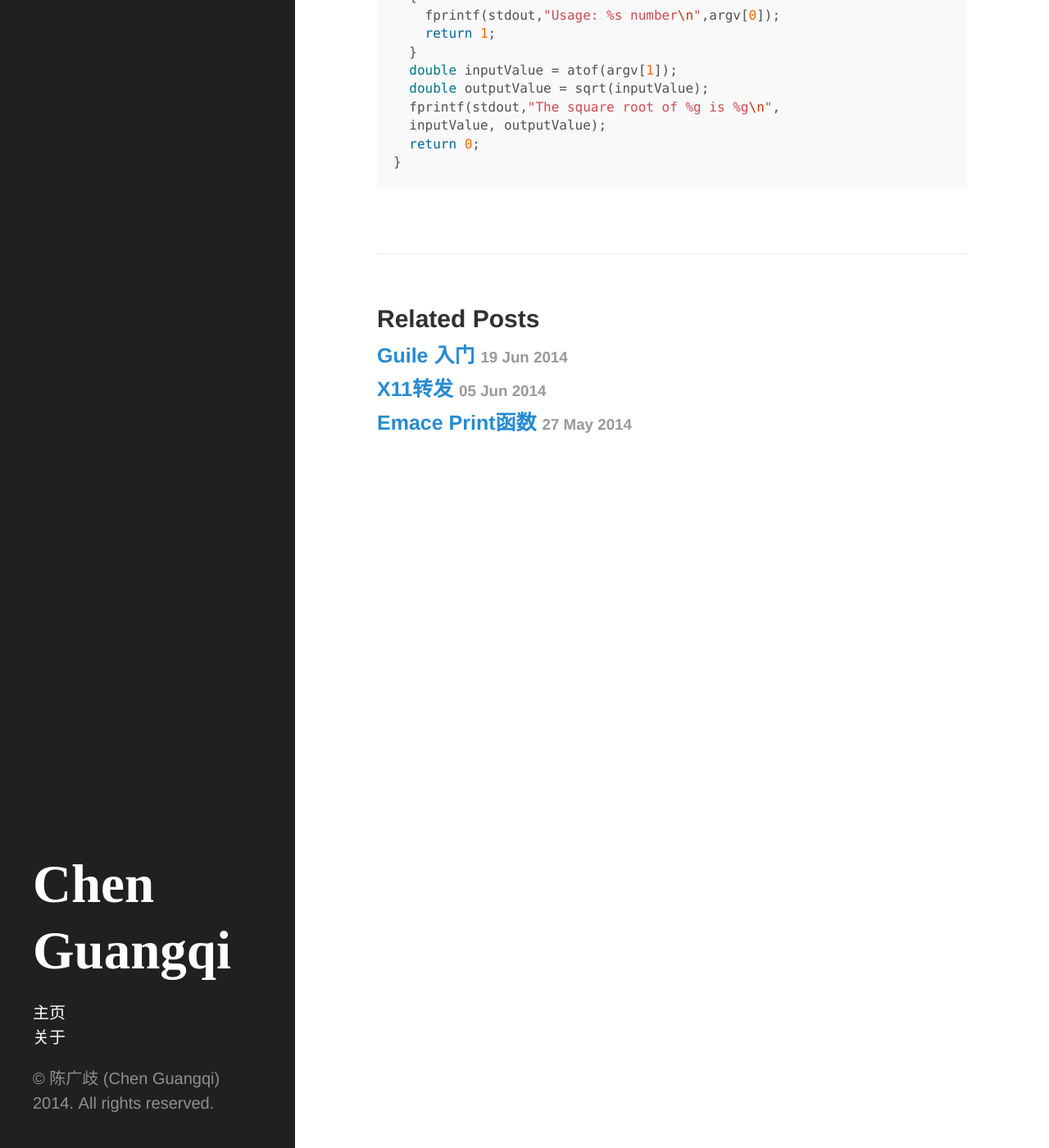
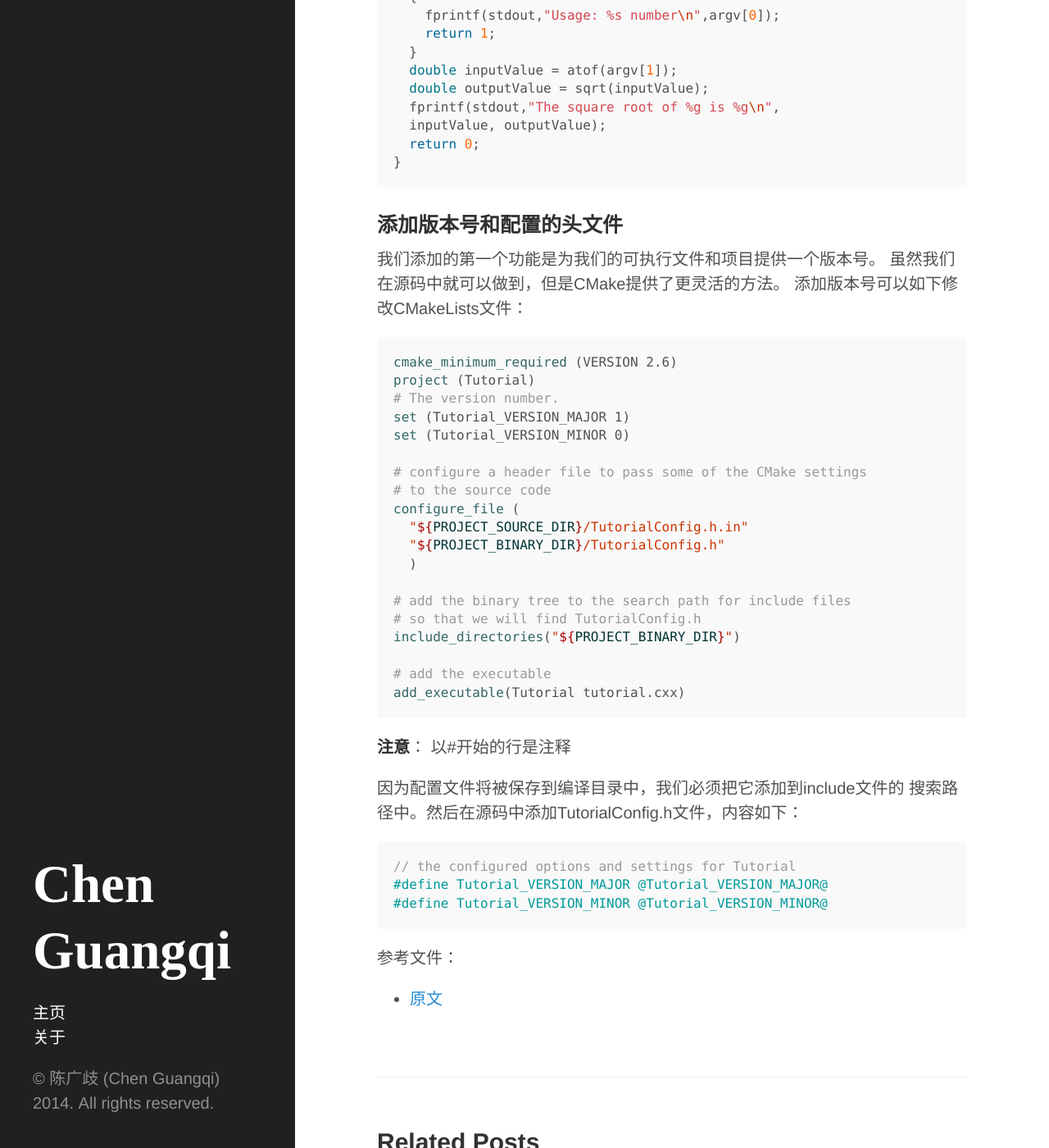
Before and after one commit to chenguangqi/chenguangqi.github.io, a Jekyll site: the page built from _posts/2014-07-31-CMake-Tutorial.md, in a window 1280 px wide and 1400 px high, scrolled down 766 px. Shown: the whole window at 82% size. Built offline with Jekyll 4.4.1, drawn with Linux system fonts in a browser that asks for light colours; Markdown is read by kramdown in place of the engine named in the settings.

Commit message:
Update 2014-07-31-CMake-Tutorial.md

````diff
--- a/_posts/2014-07-31-CMake-Tutorial.md
+++ b/_posts/2014-07-31-CMake-Tutorial.md
@@ -38,3 +38,46 @@ int main (int argc, char *argv[])
   return 0;
 }
 ```
+
+### 添加版本号和配置的头文件
+
+我们添加的第一个功能是为我们的可执行文件和项目提供一个版本号。
+虽然我们在源码中就可以做到，但是CMake提供了更灵活的方法。
+添加版本号可以如下修改CMakeLists文件：
+
+```cmake
+cmake_minimum_required (VERSION 2.6)
+project (Tutorial)
+# The version number.
+set (Tutorial_VERSION_MAJOR 1)
+set (Tutorial_VERSION_MINOR 0)
+
+# configure a header file to pass some of the CMake settings
+# to the source code
+configure_file (
+  "${PROJECT_SOURCE_DIR}/TutorialConfig.h.in"
+  "${PROJECT_BINARY_DIR}/TutorialConfig.h"
+  )
+
+# add the binary tree to the search path for include files
+# so that we will find TutorialConfig.h
+include_directories("${PROJECT_BINARY_DIR}")
+
+# add the executable
+add_executable(Tutorial tutorial.cxx)
+```
+
+**注意**： 以#开始的行是注释
+
+因为配置文件将被保存到编译目录中，我们必须把它添加到include文件的
+搜索路径中。然后在源码中添加TutorialConfig.h文件，内容如下：
+
+```c++
+// the configured options and settings for Tutorial
+#define Tutorial_VERSION_MAJOR @Tutorial_VERSION_MAJOR@
+#define Tutorial_VERSION_MINOR @Tutorial_VERSION_MINOR@
+```
+
+参考文件：
+
+* [原文](http://www.cmake.org/cmake/help/cmake_tutorial.html)
````
